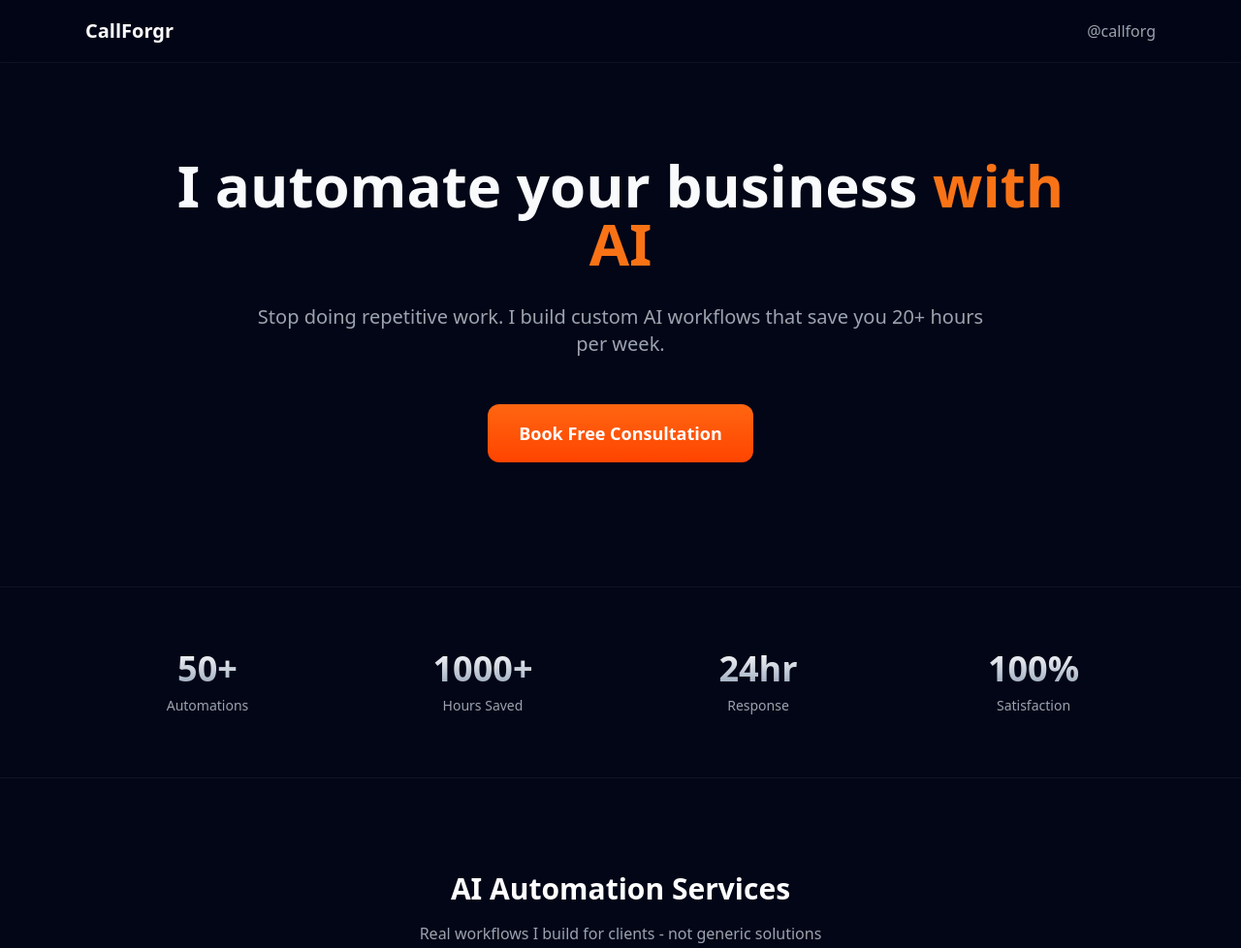
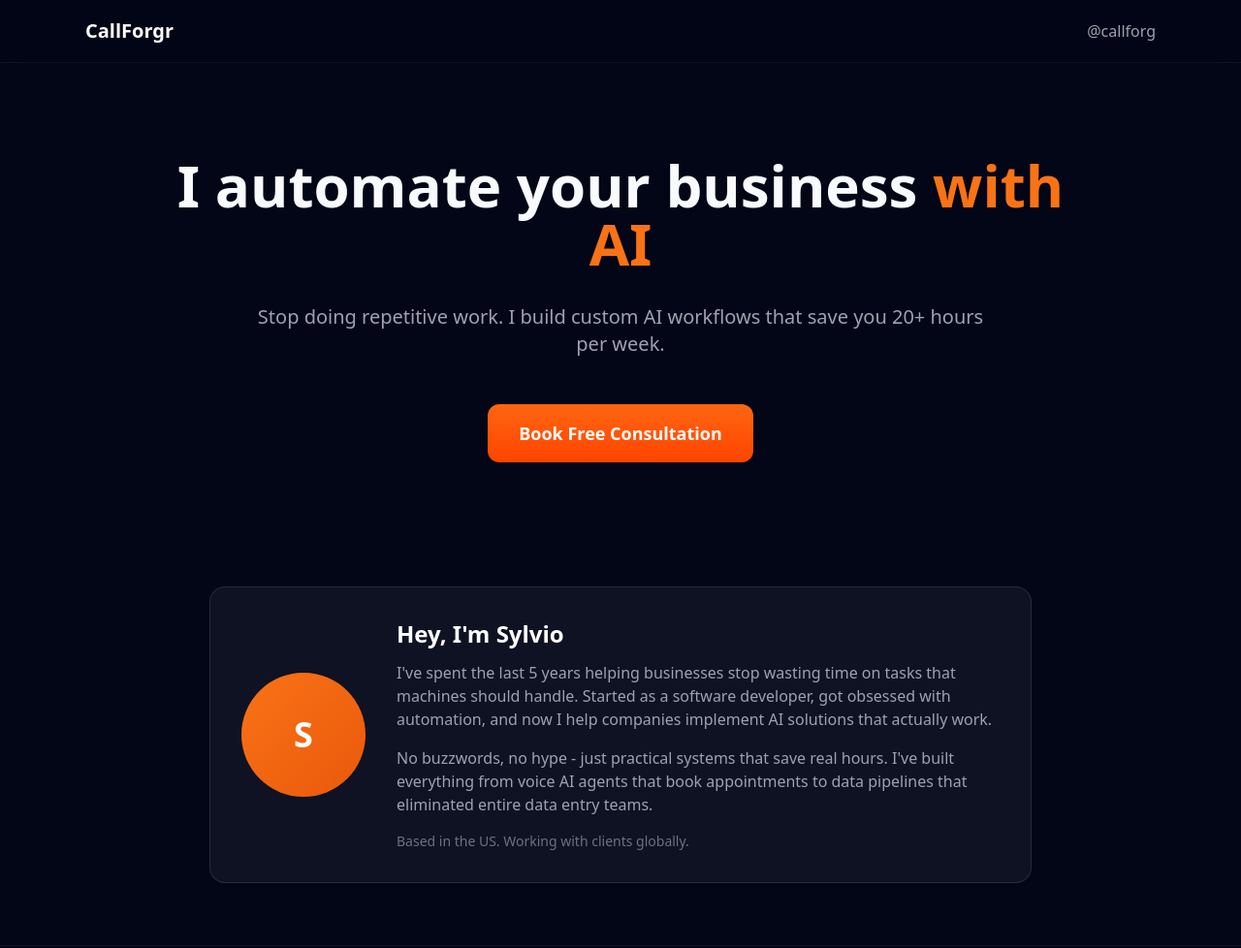
Before and after one commit to jeremysy/callforge-landing, a plain HTML site: page index.html in a window 1280 px wide. Shown: the top 978 px of the page at 97% size. Drawn offline with nearby package versions, Linux system fonts and the light colour scheme.

Commit message:
Add personal bio section - more welcoming

```diff
--- a/index.html
+++ b/index.html
@@ -20,11 +20,23 @@
             <a href="https://x.com/callforg" target="_blank" class="text-gray-400 hover:text-white">@callforg</a>
         </div>
     </nav>
-    <header class="pt-24 pb-32 px-6 max-w-5xl mx-auto text-center">
+    <header class="pt-24 pb-16 px-6 max-w-5xl mx-auto text-center">
         <h1 class="text-4xl md:text-6xl font-extrabold mb-8">I automate your business <span class="text-orange-500">with AI</span></h1>
         <p class="text-xl text-gray-400 mb-12 max-w-3xl mx-auto">Stop doing repetitive work. I build custom AI workflows that save you 20+ hours per week.</p>
         <button onclick="openModal()" class="cta-button text-white font-bold text-lg px-8 py-4 rounded-xl">Book Free Consultation</button>
     </header>
+
+    <section class="py-16 px-6 max-w-4xl mx-auto">
+        <div class="flex flex-col md:flex-row items-center gap-8 bg-white/5 border border-white/10 rounded-2xl p-8">
+            <div class="w-32 h-32 rounded-full bg-gradient-to-br from-orange-500 to-orange-600 flex items-center justify-center text-4xl font-bold text-white shrink-0">S</div>
+            <div>
+                <h2 class="text-2xl font-bold text-white mb-3">Hey, I'm Sylvio</h2>
+                <p class="text-gray-400 mb-4">I've spent the last 5 years helping businesses stop wasting time on tasks that machines should handle. Started as a software developer, got obsessed with automation, and now I help companies implement AI solutions that actually work.</p>
+                <p class="text-gray-400 mb-4">No buzzwords, no hype - just practical systems that save real hours. I've built everything from voice AI agents that book appointments to data pipelines that eliminated entire data entry teams.</p>
+                <p class="text-gray-500 text-sm">Based in the US. Working with clients globally.</p>
+            </div>
+        </div>
+    </section>
     <section class="py-16 border-y border-white/5">
         <div class="max-w-6xl mx-auto px-6 grid grid-cols-2 md:grid-cols-4 gap-8 text-center">
             <div><div class="text-4xl font-extrabold stat-number mb-2">50+</div><div class="text-sm text-gray-400">Automations</div></div>
```
